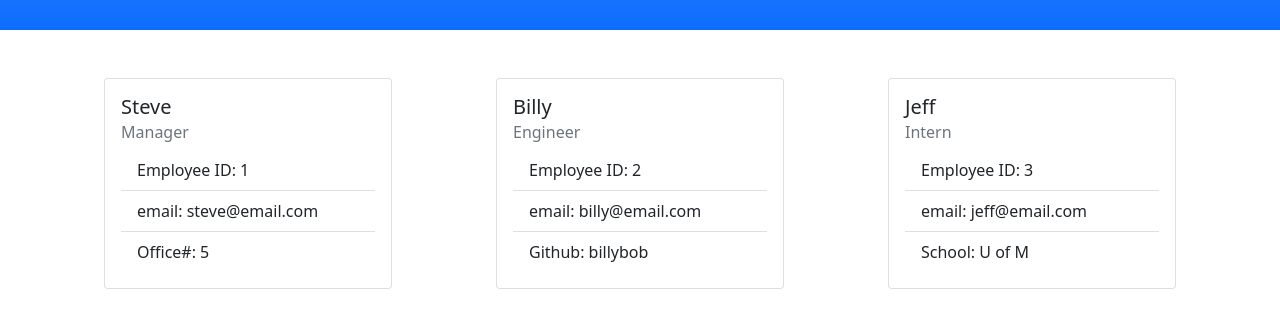
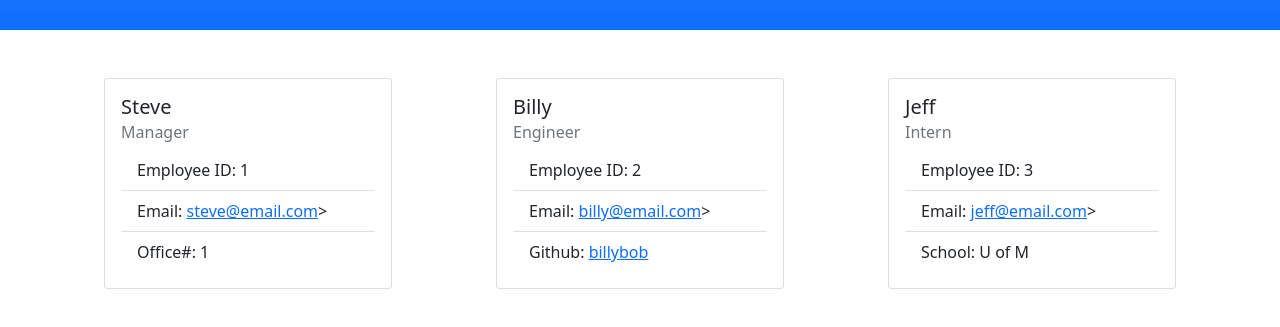
Before and after one commit to StevegSiegel/Team-Profile-Generator, a website: page Team.html in a window 1280 px wide. Shown: the part 117-444 px from the top of the page. Drawn offline with nearby package versions, Linux system fonts and the light colour scheme.

Commit message:
finishing touches

```diff
--- a/Team.html
+++ b/Team.html
@@ -22,9 +22,9 @@
               <h6 class="card-subtitle mb-2 text-muted">Manager</h6>
               <ul class="list-group list-group-flush">
                 <li class="list-group-item">Employee ID: 1</li>
-                <li class="list-group-item">email: steve@email.com</li>
+                <li class="list-group-item">Email: <a href="mailto:steve@email.com">steve@email.com</a>></li>
 
-                <li class="list-group-item">Office#: 5</li>
+                <li class="list-group-item">Office#: 1</li>
 
                 </ul>
             </div>
@@ -36,9 +36,9 @@
               <h6 class="card-subtitle mb-2 text-muted">Engineer</h6>
               <ul class="list-group list-group-flush">
                 <li class="list-group-item">Employee ID: 2</li>
-                <li class="list-group-item">email: billy@email.com</li>
+                <li class="list-group-item">Email: <a href="mailto:billy@email.com">billy@email.com</a>></li>
 
-                <li class="list-group-item">Github: billybob</li>
+                <li class="list-group-item">Github: <a href="https://github.com/billybob" target =_blank>billybob</a></li>
 
                 </ul>
             </div>
@@ -50,7 +50,7 @@
               <h6 class="card-subtitle mb-2 text-muted">Intern</h6>
               <ul class="list-group list-group-flush">
                 <li class="list-group-item">Employee ID: 3</li>
-                <li class="list-group-item">email: jeff@email.com</li>
+                <li class="list-group-item">Email: <a href="mailto:jeff@email.com">jeff@email.com</a>></li>
 
                 <li class="list-group-item">School: U of M</li>
 
--- a/index.js
+++ b/index.js
@@ -163,10 +163,10 @@ function createTeam() {
             <div class="card" style="width: 18rem;">
             <div class="card-body">
               <h5 class="card-title">${team[i].name}</h5>
-              <h6 class="card-subtitle mb-2 text-muted">${team[i].role}</h6>
+              <h6 class="card-subtitle mb-2 text-muted">${team[i].title}</h6>
               <ul class="list-group list-group-flush">
                 <li class="list-group-item">Employee ID: ${team[i].id}</li>
-                <li class="list-group-item">email: ${team[i].email}</li>
+                <li class="list-group-item">Email: <a href="mailto:${team[i].email}">${team[i].email}</a>></li>
               `
 
         if (team[i].officeNumber) {
@@ -177,7 +177,7 @@ function createTeam() {
 
         if (team[i].github) {
             card += `
-                <li class="list-group-item">Github: ${team[i].github}</li>
+                <li class="list-group-item">Github: <a href="https://github.com/${team[i].github}" target =_blank>${team[i].github}</a></li>
                 `
         }
 
```
